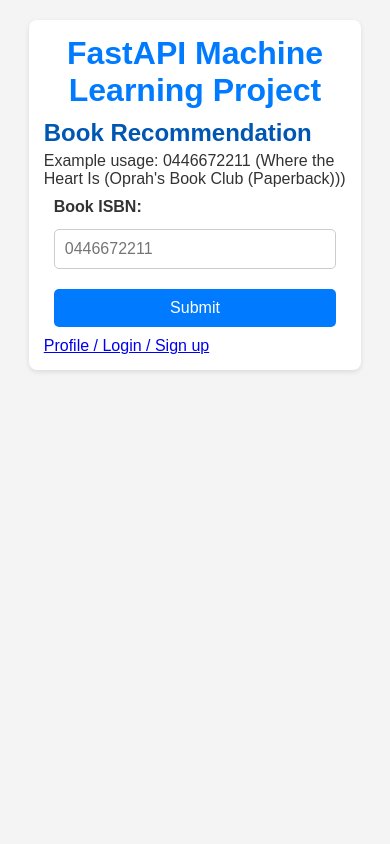
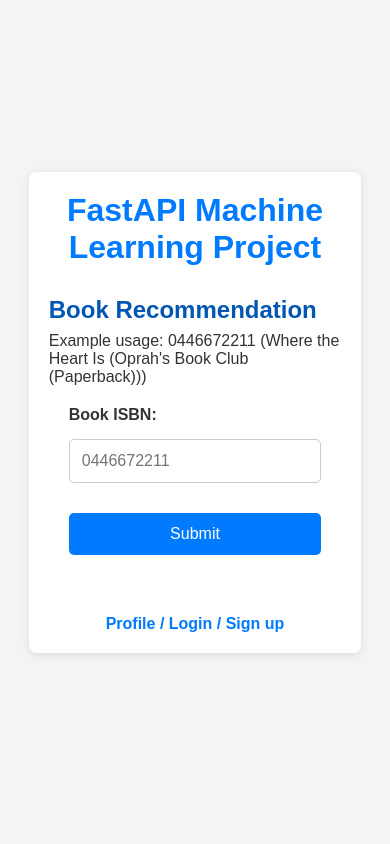
Before and after one commit to simon-bouchard/Book_Recommendation_UI_with_FastAPI, a FastAPI app: page / in a window 390 px wide. Run offline with FastAPI, Linux system fonts and the light colour scheme.

Commit message:
fix style

```diff
--- a/static/css/styles.css
+++ b/static/css/styles.css
@@ -15,75 +15,94 @@ body {
     flex-direction: column;
     align-items: center;
     justify-content: center;
+    min-height: 100vh;
 }
 
 /* Containers */
 .container {
     background: white;
     border-radius: 8px;
-    padding: 20px;
-    box-shadow: 0px 2px 5px rgba(0, 0, 0, 0.1);
-    max-width: 700px;
+    padding: 30px;
+    box-shadow: 0px 2px 10px rgba(0, 0, 0, 0.1);
+    max-width: 800px;
     width: 100%;
     text-align: left;
     margin-bottom: 20px;
 }
 
-/* Headings - Titles are now correctly positioned */
+.login-container {
+    background: white;
+    border-radius: 8px;
+    padding: 30px;
+    box-shadow: 0px 2px 10px rgba(0, 0, 0, 0.1);
+    max-width: 500px;
+    width: 100%;
+    text-align: left;
+    margin-bottom: 20px;
+}
+
+/* Headings */
 h1 {
-    font-size: 2rem;
+    font-size: 2.5rem;
     color: #007bff;
     text-align: center;
-    margin-bottom: 10px;
+    margin-top: 0; /* No top margin to keep it close to the top */
+    margin-bottom: 30px; /* Larger bottom margin to connect to the content below */
 }
 
-h2, h3 {
+h2 {
+    font-size: 2rem;
     color: #0056b3;
-    margin-top: 5px; /* Moves closer to content */
-    margin-bottom: 5px; /* Ensures space between title and content */
+    margin-top: 20px; /* Larger top margin to separate from the element above */
+    margin-bottom: 8px; /* Smaller bottom margin to connect to the content below */
 }
 
-form, p, button, div {
-    margin-top: 0;  /* Prevents extra space from pushing content down */
+h3 {
+    font-size: 1.5rem;
+    color: #004080;
+    margin-top: 20px; /* Larger top margin to separate from the element above */
+    margin-bottom: 8px; /* Smaller bottom margin to connect to the content below */
 }
 
 /* Forms */
 form {
-    background: transparent; /* No extra background boxes */
-    padding: 10px;
+    background: transparent;
+    padding: 20px;
     display: flex;
     flex-direction: column;
     width: 100%;
     max-width: 400px;
-    gap: 10px;
+    gap: 10px; /* Reduced gap for tighter spacing */
     margin: auto;
 }
 
-/* Input Fields */
 form label {
     font-weight: bold;
-    margin-bottom: 3px;
+    margin-bottom: 5px; /* Small bottom margin to connect to the input below */
 }
 
 form input {
     width: 100%;
-    padding: 10px;
+    padding: 12px;
     border: 1px solid #ccc;
     border-radius: 5px;
     font-size: 1rem;
+    margin-bottom: 15px; /* Larger bottom margin to separate from the next element */
 }
 
 /* Buttons */
 button {
     background: #007bff;
     color: white;
-    padding: 10px;
+    padding: 12px;
     border: none;
     border-radius: 5px;
     cursor: pointer;
     font-size: 1rem;
     width: 100%;
-    margin-top: 10px;
+    margin-top: 5px; /* Larger top margin to separate from the element above */
+    margin-bottom: 20px; /* Smaller bottom margin to connect to the element below */
+    transition: background 0.3s ease;
 }
 
 button:hover {
@@ -94,23 +113,25 @@ button:hover {
 .links {
     display: flex;
     justify-content: space-between;
-    margin-top: 15px;
+    margin-top: 20px;
 }
 
 .links a {
     color: #007bff;
     text-decoration: none;
     font-weight: bold;
+    transition: color 0.3s ease;
 }
 
 .links a:hover {
+    color: #0056b3;
     text-decoration: underline;
 }
 
 /* Profile Sections */
 .profile-info, .recommendation-section, .rating-section {
-    background: transparent; /* Removes unnecessary boxes */
-    padding: 15px;
+    background: transparent;
+    padding: 20px;
     text-align: left;
     width: 100%;
 }
@@ -121,16 +142,21 @@ button:hover {
     margin: auto;
 }
 
-/* Ensuring Consistency for All Forms */
-.index-form-container, .login-container {
-    text-align: center;
+/* Lists */
+ul {
+    padding-left: 20px; /* Add padding to align bullets with the rest of the content */
+    list-style-position: inside; /* Ensure bullets are inside the padding area */
+}
+
+li {
+    margin-bottom: 10px; /* Add spacing between list items */
 }
 
 /* Responsive Design */
 @media (max-width: 600px) {
-    .container {
+    .container, .login-container {
         width: 95%;
-        padding: 15px;
+        padding: 20px;
     }
 
     form {
@@ -140,5 +166,18 @@ button:hover {
     .links {
         flex-direction: column;
         text-align: center;
+        gap: 10px;
+    }
+
+    h1 {
+        font-size: 2rem;
+    }
+
+    h2 {
+        font-size: 1.5rem;
+    }
+
+    h3 {
+        font-size: 1.25rem;
     }
 }
--- a/templates/index.html
+++ b/templates/index.html
@@ -1,26 +1,26 @@
 <!DOCTYPE html>
-<html lang='en-us'>
-
+<html lang="en">
 <head>
     <meta charset="UTF-8">
     <meta name="viewport" content="width=device-width, initial-scale=1.0">
     <title>Book Recommendation</title>
     <link rel="stylesheet" href="{{ url_for('static', path='css/styles.css') }}">
 </head>
-
 <body>
     <div class="container">
         <h1>FastAPI Machine Learning Project</h1>
         <h2>Book Recommendation</h2>
         <p>Example usage: 0446672211 (Where the Heart Is (Oprah's Book Club (Paperback)))</p>
 
-		<form id='bookForm'>
-			<label for='book'>Book ISBN:</label>
-			<input type='text' id='book' name='book' placeholder='0446672211' required>
-			<button type='submit'>Submit</button>
+        <form id="bookForm">
+            <label for="book">Book ISBN:</label>
+            <input type="text" id="book" name="book" placeholder="0446672211" required>
+            <button type="submit">Submit</button>
         </form>
 
-		<a href='/profile'>Profile / Login / Sign up</a>
+        <div class="links">
+            <a href="/profile">Profile / Login / Sign up</a>
+        </div>
     </div>
 
     <script>
```
Also changed, not shown: templates/book.html (+7 -6 lines), templates/login.html (+15 -18 lines), templates/profile.html (+2 -5 lines). Lines whose indentation alone changed are shown as unchanged.
